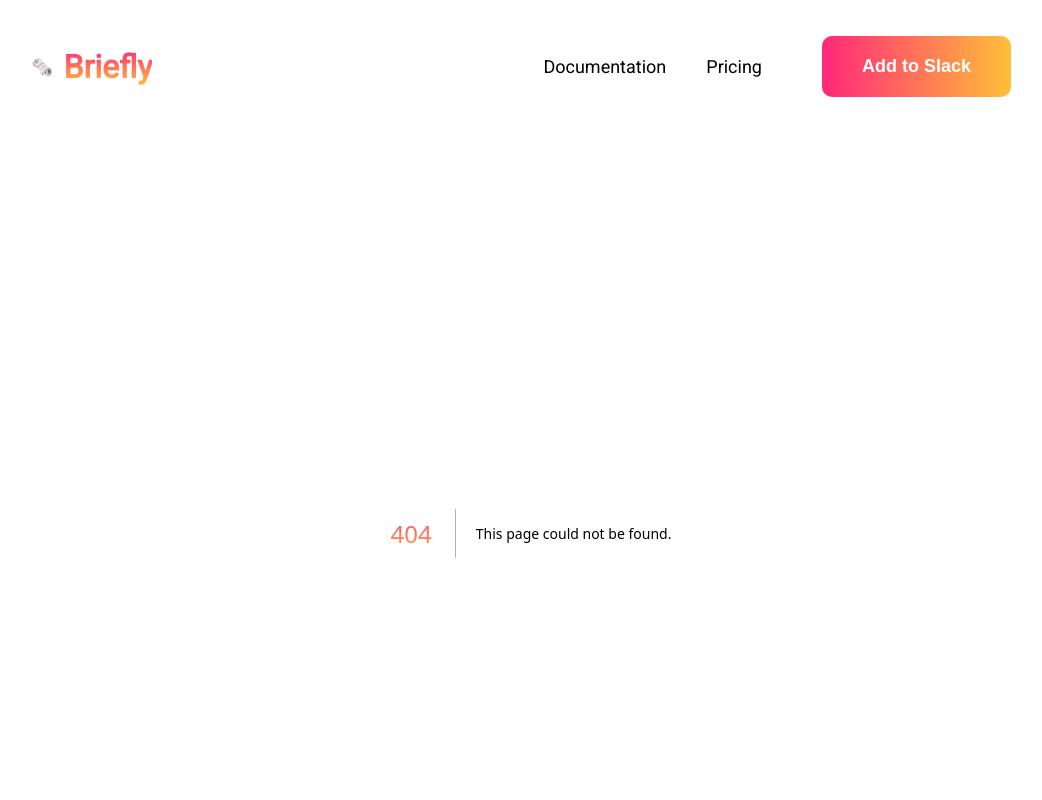
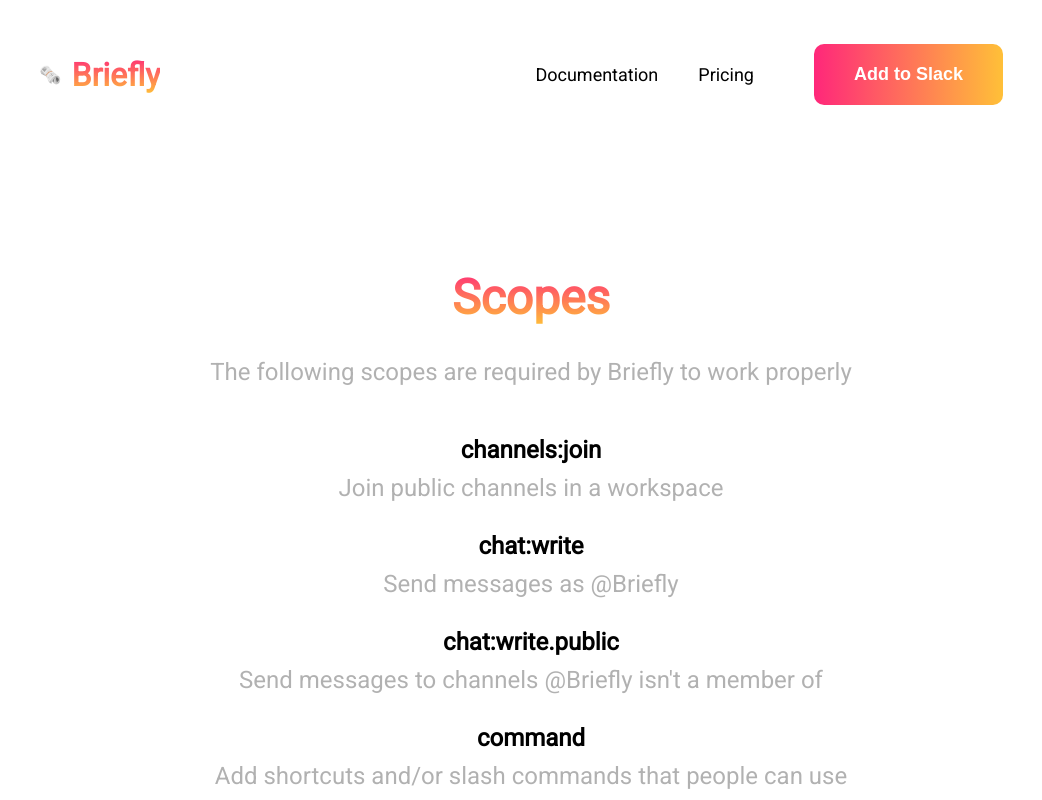
Before and after one commit to Dichiara25/Briefly, a Next.js app: page /scopes in a window 1280 px wide. Before the commit this address had no page. Shown: the top 800 px of the page, without its empty margins (109-1151 px from the left). Built offline with nearby package versions, Linux system fonts and the light colour scheme.

Commit message:
Add required scopes

```diff
--- /dev/null
+++ b/src/app/components/slack/Scopes.tsx
@@ -0,0 +1,29 @@
+import { APP_NAME } from "@/app/layout";
+import styles from "../structure/Body.module.css";
+
+export default function Scopes() {
+    return <div className={styles.main}>
+        <h1>Scopes</h1>
+        <div className={styles.subtitle}>
+            The following scopes are required by {APP_NAME} to work properly
+        </div>
+        <div style={{marginTop: "50px", textAlign: "center"}}>
+            <label>channels:join</label>
+            <div className={styles.subtitle} style={{margin: "10px 0 30px 0"}}>
+                Join public channels in a workspace
+            </div>
+            <label>chat:write</label>
+            <div className={styles.subtitle} style={{margin: "10px 0 30px 0"}}>
+                Send messages as @{APP_NAME}
+            </div>
+            <label>chat:write.public</label>
+            <div className={styles.subtitle} style={{margin: "10px 0 30px 0"}}>
+                Send messages to channels @{APP_NAME} isn't a member of
+            </div>
+            <label>command</label>
+            <div className={styles.subtitle} style={{margin: "10px 0 30px 0"}}>
+                Add shortcuts and/or slash commands that people can use
+            </div>
+        </div>
+    </div>
+}
--- a/src/app/components/structure/Footer.tsx
+++ b/src/app/components/structure/Footer.tsx
@@ -26,6 +26,7 @@
             <div style={{display: "flex", flexDirection: "column", opacity: ".4"}}>
                 <a style={{margin: "10px 0"}} href={routes.privacy}>Privacy</a>
                 <a style={{margin: "10px 0"}} href={routes.termsOfUse}>Terms of use</a>
+                <a style={{margin: "10px 0"}} href={routes.scopes}>Scopes</a>
             </div>
         </div>
     </div>
--- a/src/app/routes.tsx
+++ b/src/app/routes.tsx
@@ -1,9 +1,10 @@
 export const routes = {
-    'home': "/",
-    'privacy': "/privacy",
-    'termsOfUse': "/terms",
-    'documentation': "/documentation",
-    'pricing': "/pricing",
-    'oauth2': "/oauth2",
-    'install': "/install"
+    home: "/",
+    privacy: "/privacy",
+    termsOfUse: "/terms",
+    documentation: "/documentation",
+    pricing: "/pricing",
+    oauth2: "/oauth2",
+    install: "/install",
+    scopes: "/scopes",
 }
--- /dev/null
+++ b/src/app/scopes/page.tsx
@@ -0,0 +1,5 @@
+import Scopes from "../components/slack/Scopes";
+
+export default function Page() {
+    return <Scopes />
+}
```
Also changed, not shown: 1 other file (tests, documents, lock files or other folders).
